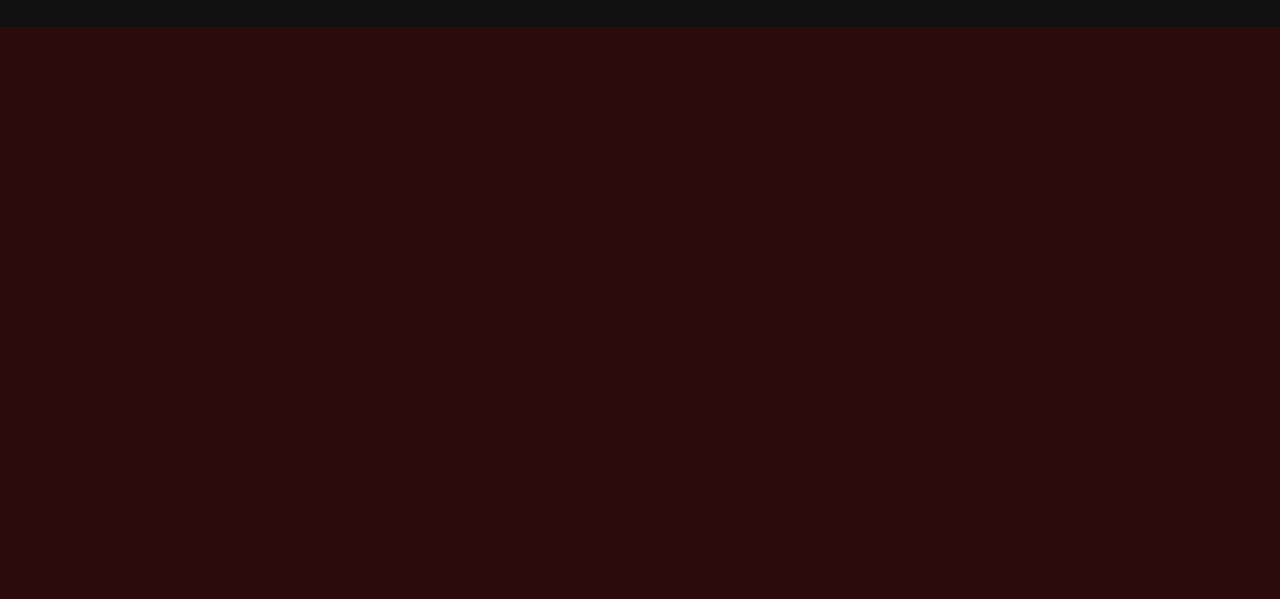
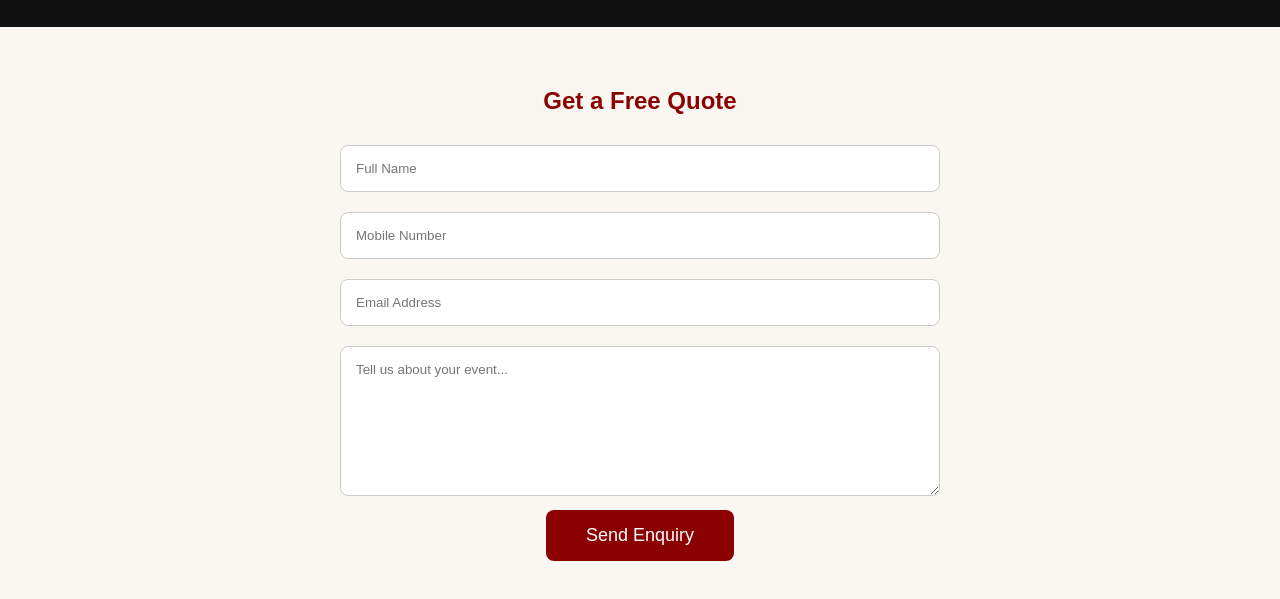
Before and after one commit to mp7148071-art/jay-ambe-caterers-, a plain HTML site: page index.html in a window 1280 px wide. Shown: the part 3162-3761 px from the top of the page. Before the commit the page ends 3189 px from the top, so only its background shows below. Drawn offline with Linux system fonts and the light colour scheme.

Commit message:
Update index.html

```diff
--- a/index.html
+++ b/index.html
@@ -320,6 +320,25 @@ padding:15px 18px;border-radius:50%;font-size:28px;text-decoration:none;
 box-shadow:0 5px 15px rgba(0,0,0,.3);z-index:9999;">
 📞
   </a>
+    <section style="background:#faf7f2;padding:60px 20px;text-align:center;">
+<h2 style="color:#8B0000;">Get a Free Quote</h2>
+
+<form style="max-width:600px;margin:auto;">
+
+<input type="text" placeholder="Full Name" style="width:100%;padding:15px;margin:10px 0;border-radius:8px;border:1px solid #ccc;">
+
+<input type="tel" placeholder="Mobile Number" style="width:100%;padding:15px;margin:10px 0;border-radius:8px;border:1px solid #ccc;">
+
+<input type="email" placeholder="Email Address" style="width:100%;padding:15px;margin:10px 0;border-radius:8px;border:1px solid #ccc;">
+
+<textarea placeholder="Tell us about your event..." style="width:100%;height:150px;padding:15px;margin:10px 0;border-radius:8px;border:1px solid #ccc;"></textarea>
+
+<button style="background:#8B0000;color:white;padding:15px 40px;border:none;border-radius:8px;font-size:18px;cursor:pointer;">
+Send Enquiry
+</button>
+
+</form>
+    </section>
 
 </body>
 </html>
```
